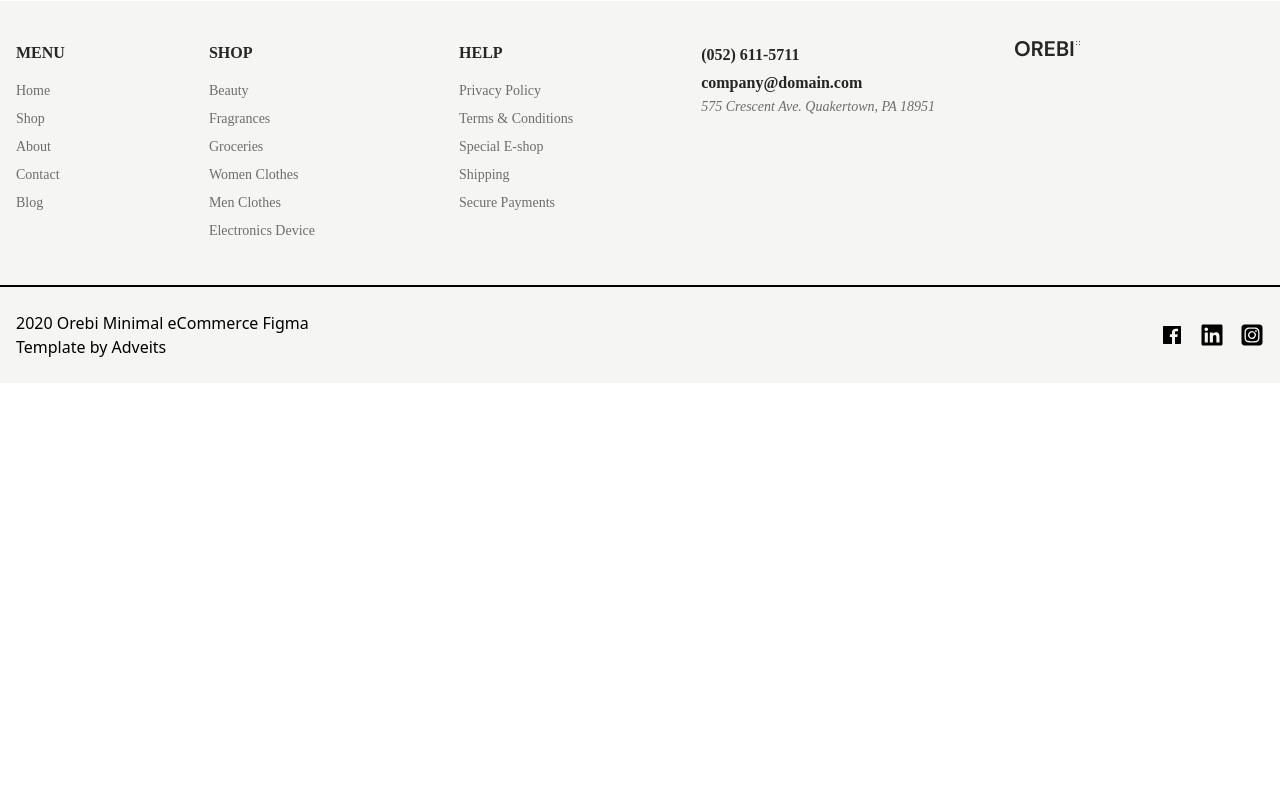
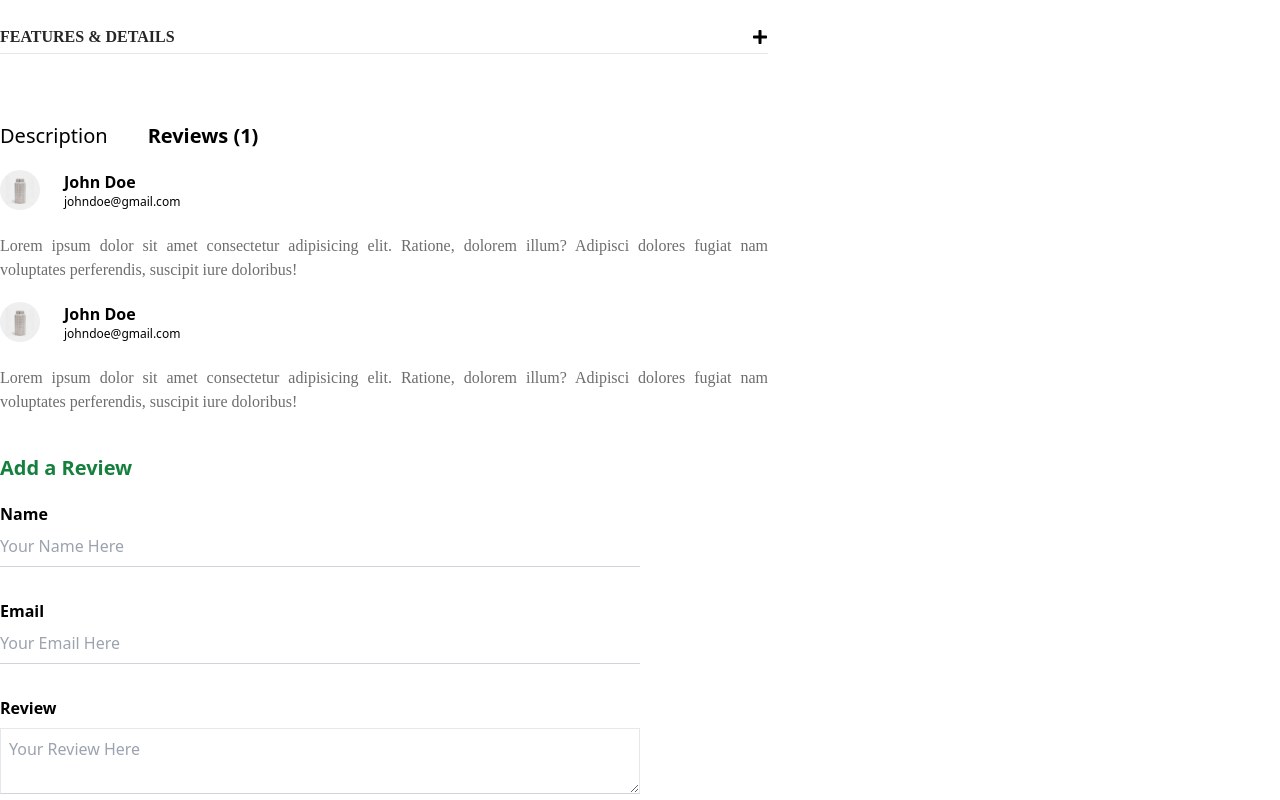
Before and after one commit to mahmudulhasanprodan/OrebiFinal, a React (Vite) app: page /product-details/1 in a window 1280 px wide. Shown: the part 560-1360 px from the top of the page. Before the commit the page ends 943 px from the top, so only its background shows below. Built offline with nearby package versions, Linux system fonts and the light colour scheme; no server answers.

Commit message:
review part half done

```diff
--- a/Firebase/FirebaseSDK.js
+++ b/Firebase/FirebaseSDK.js
@@ -1,5 +1,5 @@
-
 import { initializeApp } from "firebase/app";
+import { getFirestore } from "firebase/firestore";
 
 const firebaseConfig = {
   apiKey: "AIzaSyC2Z7mQ3JnsR-YVapLOieW591134fcPAjU",
@@ -12,4 +12,5 @@ const firebaseConfig = {
 
 // Initialize Firebase
 const fireapp = initializeApp(firebaseConfig);
+export const db = getFirestore(fireapp);
 export default fireapp;
--- /dev/null
+++ b/src/ProductDetailsComponent/FeturesData/FeturesData.jsx
@@ -0,0 +1,38 @@
+import React, { useState } from 'react'
+import { FaPlus } from "react-icons/fa";
+import { FaMinus } from "react-icons/fa";
+
+const FeturesData = ({Title}) => {
+
+const[dropdown,setdropdown]= useState(false);
+
+// HandleDescription Function Start Here
+
+const HandleDescription = () => {
+  setdropdown(!dropdown);
+};
+
+  return (
+    <>
+      <div className="flex items-center justify-between w-[60%] py-1 cursor-pointer">
+        <h2 className="text-Btn_Color font-DM_Sans font-bold">
+          {Title ? Title : "No Title"}
+        </h2>
+        <span onClick={HandleDescription}>
+          {dropdown ? <FaMinus /> : <FaPlus />}
+        </span>
+      </div>
+      <div>
+      {dropdown && (
+          <p className="font-DM_Sans text-base w-[60%] text-Text_Color py-2 text-justify">
+            Lorem ipsum dolor sit amet consectetur adipisicing elit. Aspernatur
+            iure minus quidem quae sunt? Nisi veniam, dolor quisquam temporibus
+            corrupti ipsum doloribus assumenda minima facere.
+          </p>
+        )}
+      </div>
+    </>
+  );
+}
+
+export default FeturesData
--- a/src/ProductDetailsComponent/ProductDetailsData/ProductDetailsData.jsx
+++ b/src/ProductDetailsComponent/ProductDetailsData/ProductDetailsData.jsx
@@ -40,6 +40,7 @@ const HandleCart = () => {
 };
 
 
+console.log(DetailsData);
 
 
   return (
--- a/src/ProductDetailsComponent/ProductInfo/ProductInfo.jsx
+++ b/src/ProductDetailsComponent/ProductInfo/ProductInfo.jsx
@@ -1,5 +1,7 @@
 import React from 'react'
 import { FaMinus, FaPlus } from 'react-icons/fa6';
+import FeturesData from '../FeturesData/FeturesData';
+import ReviewPart from '../ReviewPart/ReviewPart';
 
 const ProductInfo = ({AddToCartData}) => {
   return (
@@ -63,6 +65,13 @@ const ProductInfo = ({AddToCartData}) => {
             </button>
           </div>
           {/* {Wishlist and add to cart par}  */}
+          <div className="mt-10">
+              <FeturesData Title={"FEATURES & DETAILS"}/>
+              <hr className="w-[60%]"/>
+          </div>
+          <div>
+            <ReviewPart />
+          </div>
         </div>
       </div>
     </>
--- /dev/null
+++ b/src/ProductDetailsComponent/ReviewPart/ReviewPart.jsx
@@ -0,0 +1,143 @@
+import React, { useState } from 'react'
+import { IoIosStar } from "react-icons/io";
+import img from "../../assets/HomeComponentImage/Image.png"
+
+
+const ReviewPart = () => {
+
+const [showdescription, setshowdescription] = useState("");
+
+  return (
+    <>
+      <div className="py-2 mt-10">
+        <div className="flex items-center gap-x-10">
+          <h1
+            className="cursor-pointer font-DMsans text-xl text-MenuTextColor active:text-blue-300"
+            onClick={() => setshowdescription("Description")}
+          >
+            Description
+          </h1>
+          <h1
+            className="cursor-pointer font-DMsans text-xl font-bold text-MainfontColor"
+            onClick={() => setshowdescription("")}
+          >
+            Reviews (1)
+          </h1>
+        </div>
+        {showdescription === "Description" ? (
+          <div className="flex flex-col gap-y-3">
+            <div className="flex items-center justify-between pt-5">
+              <div className="pt-3">
+                <p className="text-justify font-DMsans text-base text-MenuTextColor">
+                  Lorem Ipsum is simply dummy text of the printing and
+                  typesetting industry. Lorem Ipsum has been the industry's
+                  standard dummy text ever since the 1500s, when an unknown
+                  printer took a galley of type and scrambled it to make a type
+                  specimen book. It has survived not only five centuries, but
+                  also the leap into electronic typesetting, remaining
+                  essentially unchanged.
+                </p>
+                <hr className="mt-3" />
+              </div>
+            </div>
+          </div>
+        ) : (
+          <div>
+            {[...new Array(2)].map((_, index) => (
+              <div className="flex flex-col gap-y-2">
+                <div
+                  className="flex w-1/2 items-center gap-x-6 py-4 pt-5"
+                  key={index}
+                >
+                  <div>
+                    <picture>
+                      <img
+                        src={img}
+                        alt={img}
+                        className="h-[40px] w-[40px] rounded-full"
+                      />
+                    </picture>
+                  </div>
+                  <div>
+                    <h2 className="font-DMsans text-base font-bold">
+                      John Doe
+                    </h2>
+                    <p className="font-DMsans text-xs font-normal">
+                      johndoe@gmail.com
+                    </p>
+                  </div>
+                </div>
+                <div className="w-[60%]">
+                  <p className="font-DM_Sans text-base text-Text_Color text-justify">
+                    Lorem ipsum dolor sit amet consectetur adipisicing elit.
+                    Ratione, dolorem illum? Adipisci dolores fugiat nam
+                    voluptates perferendis, suscipit iure doloribus!
+                  </p>
+                </div>
+              </div>
+            ))}
+          </div>
+        )}
+      </div>
+      {/* Post Review */}
+      <div className="mt-8">
+        <form action="#" onSubmit={(e) => e.preventDefault()}>
+          <h1 className="font-DMsans text-xl font-bold text-green-700">
+            Add a Review
+          </h1>
+          <div className="flex flex-col gap-y-8 pt-5">
+            <div className="flex flex-col">
+              <label
+                htmlFor="name"
+                className="text-md font-DMsans font-bold text-BtnColor"
+              >
+                Name
+              </label>
+              <input
+                type="text"
+                placeholder="Your Name Here"
+                id="name"
+                name="name"
+                className="w-1/2 border-b-[1px] border-b-gray-300 py-2"
+              />
+            </div>
+            <div className="flex flex-col">
+              <label
+                htmlFor="email"
+                className="text-md font-DMsans font-bold text-BtnColor"
+              >
+                Email
+              </label>
+              <input
+                type="email"
+                placeholder="Your Email Here"
+                id="email"
+                name="email"
+                className="w-1/2 border-b-[1px] border-b-gray-300 py-2"
+              />
+            </div>
+            <div className="flex flex-col">
+              <label
+                htmlFor="review"
+                className="text-md font-DMsans font-bold text-BtnColor mb-2"
+              >
+                Review
+              </label>
+              <textarea
+                className="w-1/2 border-[1px] border-b-gray-300 pl-2 py-2"
+                placeholder="Your Review Here"
+                id="review"
+                name="review"
+              />
+            </div>
+            <button className="w-[15%] bg-black px-10 py-2 font-DMsans font-semibold text-white">
+              Post
+            </button>
+          </div>
+        </form>
+      </div>
+    </>
+  );
+}
+
+export default ReviewPart
--- a/src/SignUpComponent/SignUpDetails/SignUpDetails.jsx
+++ b/src/SignUpComponent/SignUpDetails/SignUpDetails.jsx
@@ -5,6 +5,9 @@ import SignForm from './SignForm';
 import Flex from '../../CommonComponent/Flex/Flex';
 import { getAuth, createUserWithEmailAndPassword } from "firebase/auth";
 import {toast,Bounce} from 'react-toastify';
+import { db } from '../../../Firebase/FirebaseSDK';
+import { collection, addDoc } from "firebase/firestore";
+
 
 const SignUpDetails = ({Title}) => {
   const auth = getAuth(fireapp);
@@ -158,7 +161,7 @@ const HandleSignUp = () => {
       RepeatPasswordError: "",
       PasswordNotMatch: "Password Not Match",
     })
-   }else if(Checkbox == false){
+   }else if(Checkbox === false){
     setShowInputError({
       ...ShowInputError,
       FirstNameError: "",
@@ -187,6 +190,12 @@ const HandleSignUp = () => {
       transition: Bounce,
       });
 
+   }).then(() => {
+      addDoc(collection(db,"signUp/"),ShowInput).then((UserInfo) => {
+        console.log(UserInfo);
+      }).catch((error) => {
+        console.log(error);
+      })
    }).catch((error) => {
     toast.error(`${error.code}`, {
       position: "top-bottom",
```
